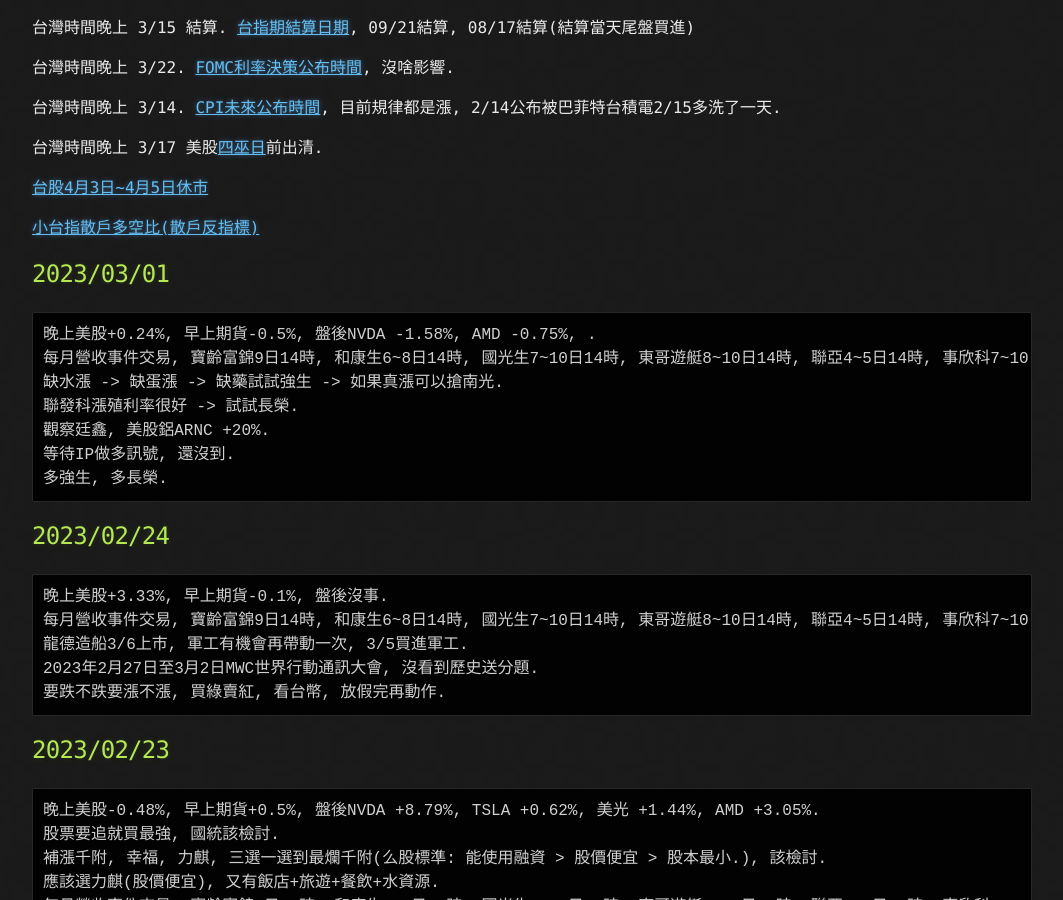
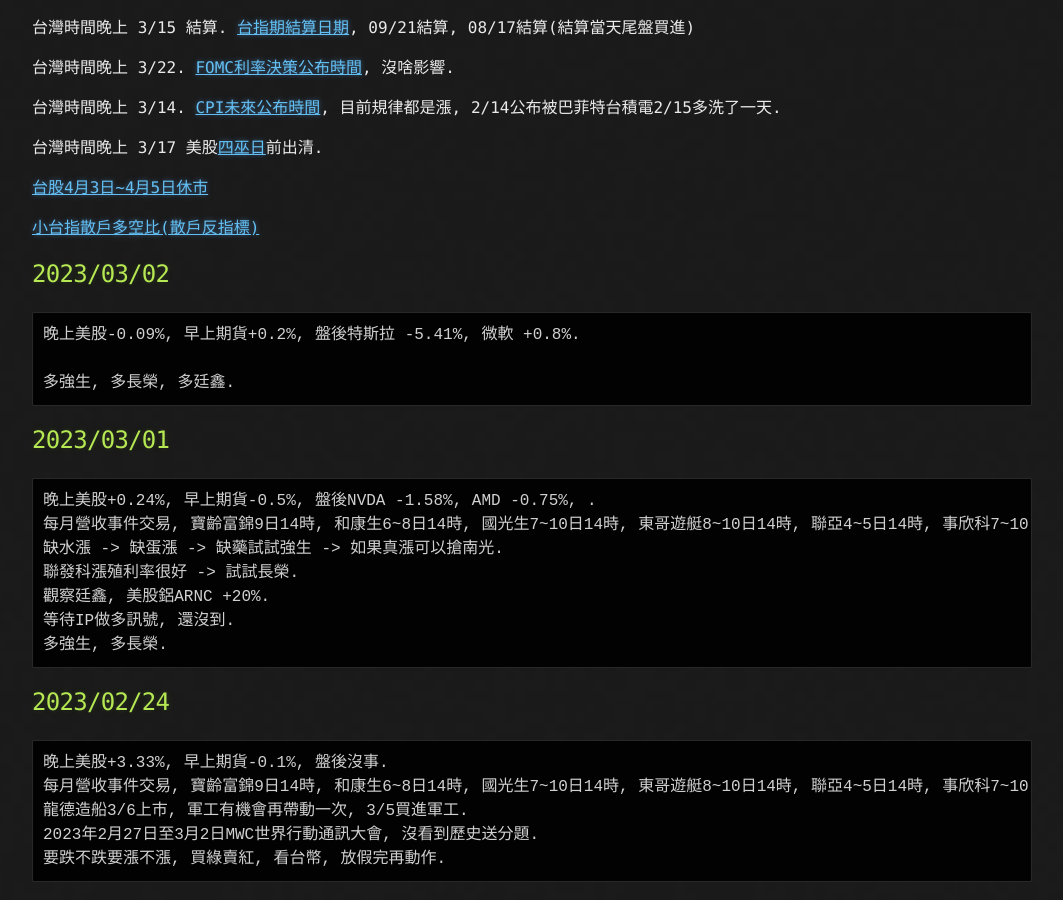
Before and after one commit to lepg5487/Stock_God, a Jekyll site: the page built from index.md, in a window 1280 px wide and 900 px high, scrolled down 362 px. Shown: the whole window, without its empty margins (108-1171 px from the left). Built offline with Jekyll 4.4.1, drawn with Linux system fonts in a browser that asks for light colours; our own code applies the rules of GitHub Pages for plain Markdown files.

Commit message:
Update index.md

````diff
--- a/index.md
+++ b/index.md
@@ -19,6 +19,13 @@
 [台股4月3日~4月5日休市](https://www.twse.com.tw/zh/holidaySchedule/holidaySchedule)
 
 [小台指散戶多空比(散戶反指標)](https://www.macromicro.me/charts/20069/tw-mtx-long-to-short-ratio-of-individual-player)
+
+## 2023/03/02
+```
+晚上美股-0.09%, 早上期貨+0.2%, 盤後特斯拉 -5.41%, 微軟 +0.8%.
+
+多強生, 多長榮, 多廷鑫.
+```
 
 ## 2023/03/01
 ```
````
